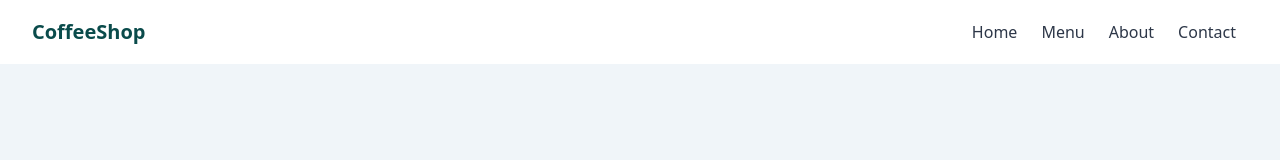
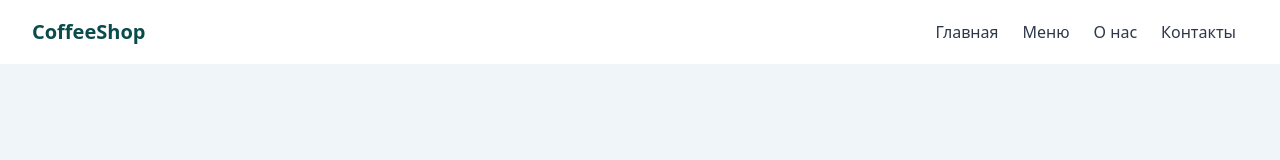
Before and after one commit to VeryPogBTTV/cozy-caffeine-hub, a React (Vite) app: page / in a window 1280 px wide. Shown: the top 160 px of the page. Built offline with nearby package versions, Linux system fonts and the light colour scheme.

Commit message:
Translate Navbar Button Text
Updated the text for the "Home", "About", "Menu", and "Contact" buttons in the Navbar component to reflect the new translations.
[skip gpt_engineer]

```diff
--- a/src/components/Navbar.tsx
+++ b/src/components/Navbar.tsx
@@ -14,10 +14,10 @@ const Navbar = () => {
 
           {/* Desktop Menu */}
           <div className="hidden sm:flex sm:items-center">
-            <a href="#" className="px-3 py-2 text-coffee-text hover:text-coffee-primary">Home</a>
-            <a href="#menu" className="px-3 py-2 text-coffee-text hover:text-coffee-primary">Menu</a>
-            <a href="#about" className="px-3 py-2 text-coffee-text hover:text-coffee-primary">About</a>
-            <a href="#contact" className="px-3 py-2 text-coffee-text hover:text-coffee-primary">Contact</a>
+            <a href="#" className="px-3 py-2 text-coffee-text hover:text-coffee-primary">Главная</a>
+            <a href="#menu" className="px-3 py-2 text-coffee-text hover:text-coffee-primary">Меню</a>
+            <a href="#about" className="px-3 py-2 text-coffee-text hover:text-coffee-primary">О нас</a>
+            <a href="#contact" className="px-3 py-2 text-coffee-text hover:text-coffee-primary">Контакты</a>
           </div>
 
           {/* Mobile Menu Button */}
@@ -36,10 +36,10 @@ const Navbar = () => {
       {isOpen && (
         <div className="sm:hidden">
           <div className="px-2 pt-2 pb-3 space-y-1">
-            <a href="#" className="block px-3 py-2 text-coffee-text hover:text-coffee-primary">Home</a>
-            <a href="#menu" className="block px-3 py-2 text-coffee-text hover:text-coffee-primary">Menu</a>
-            <a href="#about" className="block px-3 py-2 text-coffee-text hover:text-coffee-primary">About</a>
-            <a href="#contact" className="block px-3 py-2 text-coffee-text hover:text-coffee-primary">Contact</a>
+            <a href="#" className="block px-3 py-2 text-coffee-text hover:text-coffee-primary">Главная</a>
+            <a href="#menu" className="block px-3 py-2 text-coffee-text hover:text-coffee-primary">Меню</a>
+            <a href="#about" className="block px-3 py-2 text-coffee-text hover:text-coffee-primary">О нас</a>
+            <a href="#contact" className="block px-3 py-2 text-coffee-text hover:text-coffee-primary">Контакты</a>
           </div>
         </div>
       )}
```
